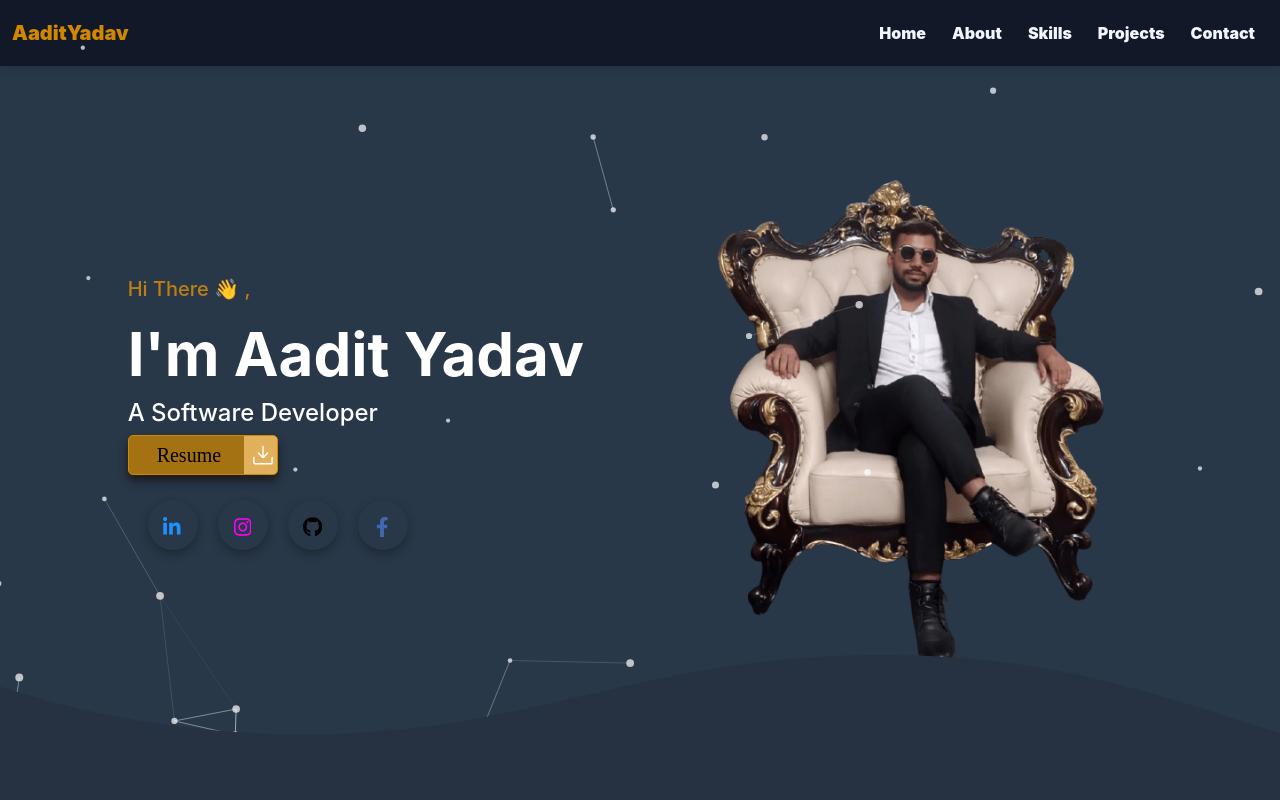
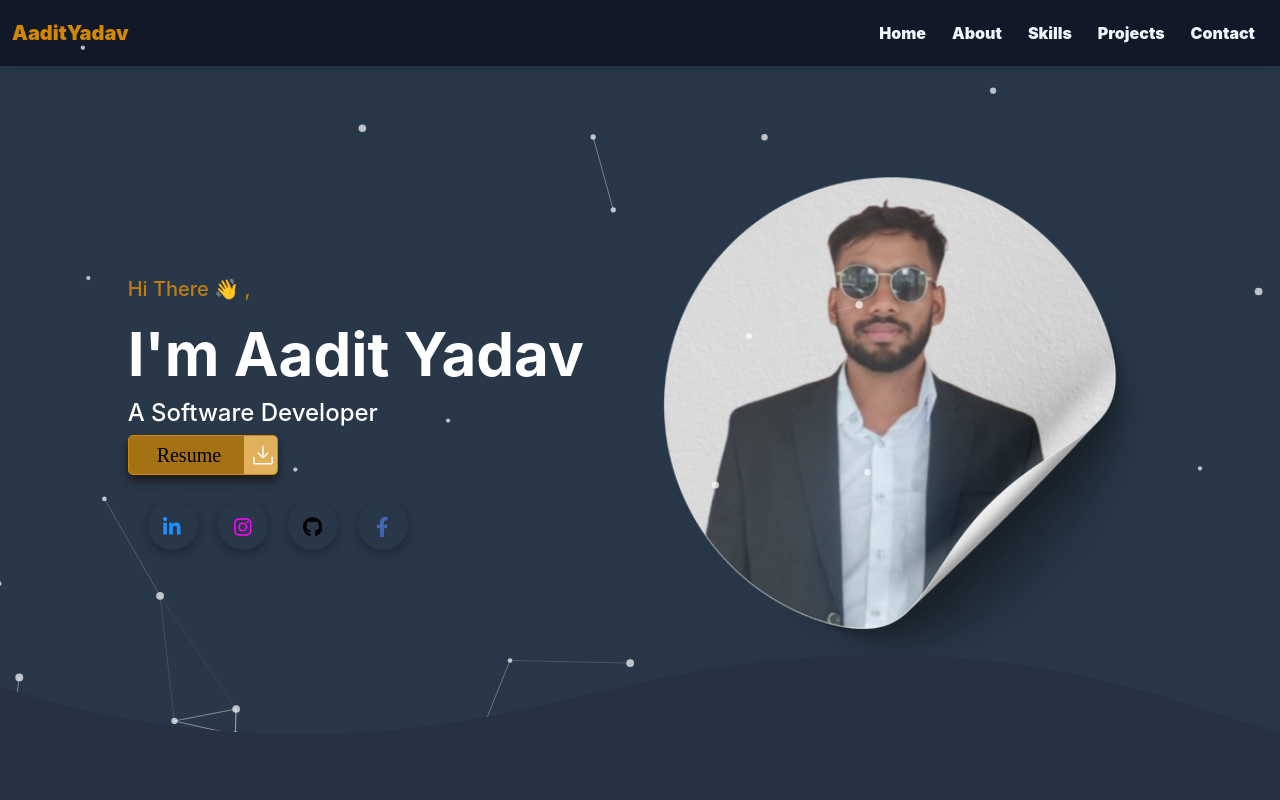
Before and after one commit to Aadityadav191/PORTFOLIO, a React (Create React App) app: page / in a window 1280 px wide. Shown: the top 800 px of the page. Built offline with nearby package versions, Linux system fonts and the light colour scheme.

Commit message:
Updated landing image

```diff
--- a/src/Pages/Home/Home.js
+++ b/src/Pages/Home/Home.js
@@ -3,7 +3,7 @@ import "./Home.css";
 import ShapeDivider from "../../Components/ShapeDivider/ShapeDivider.js";
 import Socialicon from "../../Components/Socialicon/Socialicon.js";
 import DownloadBtn from "../../Components/Buttons/DownloadBtn/DownloadBtn.js";
-import shyammmmmmmmmmmmm from "../../Assets/HEROIMAGE.png";
+import shyam1 from "../../Assets/shyam1.png";
 import { motion } from "framer-motion";
 import ParticlesBackground from "../../Components/ParticleBackground/ParticleBackground.js";
 
@@ -31,7 +31,7 @@ export default function Home() {
         </section>
 
         <section className="imagesection">
-          <img src={shyammmmmmmmmmmmm} className="image" alt="Aadit Yadav" />
+          <img src={shyam1} className="image" alt="Aadit Yadav" />
         </section>
 
         <section>
```
